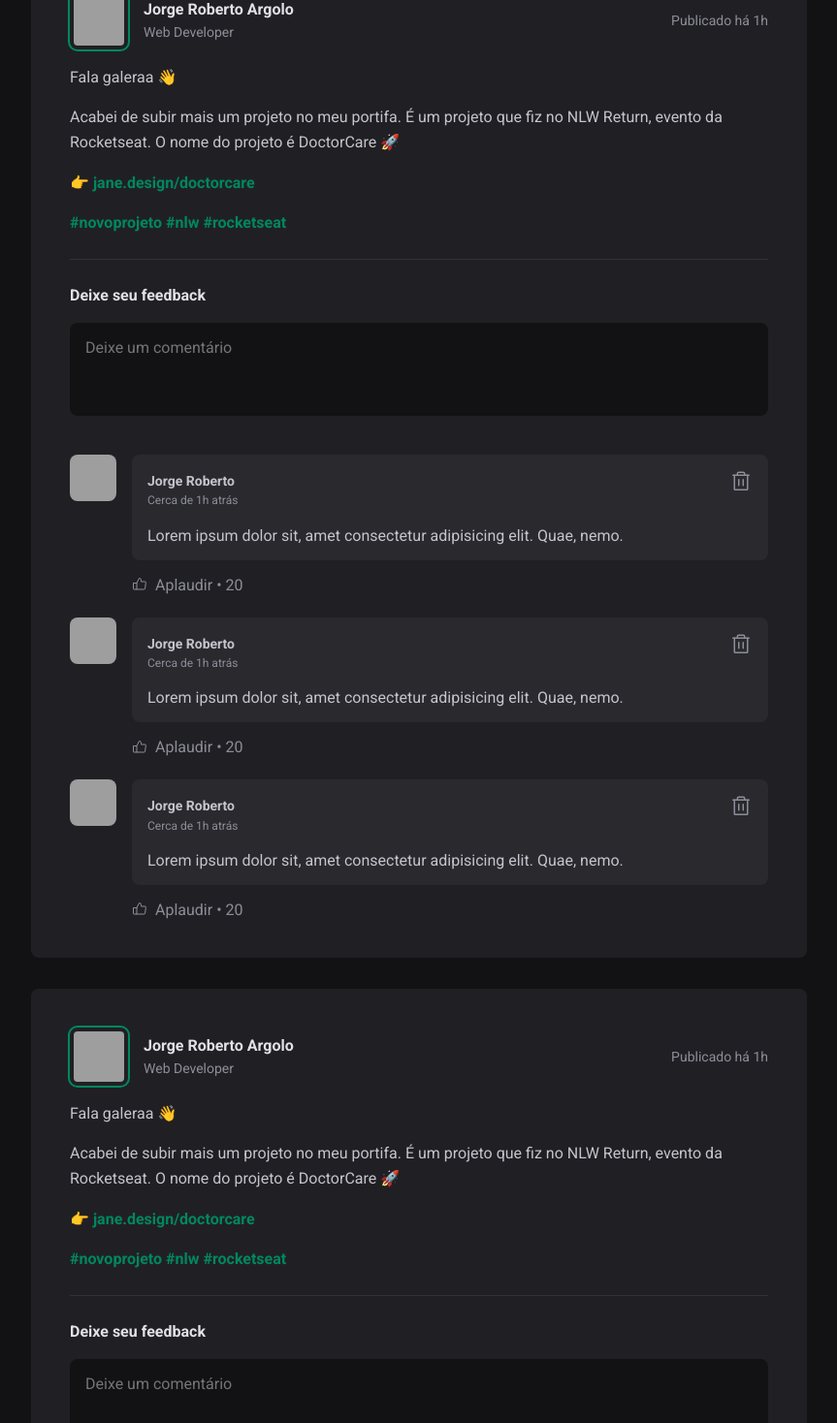
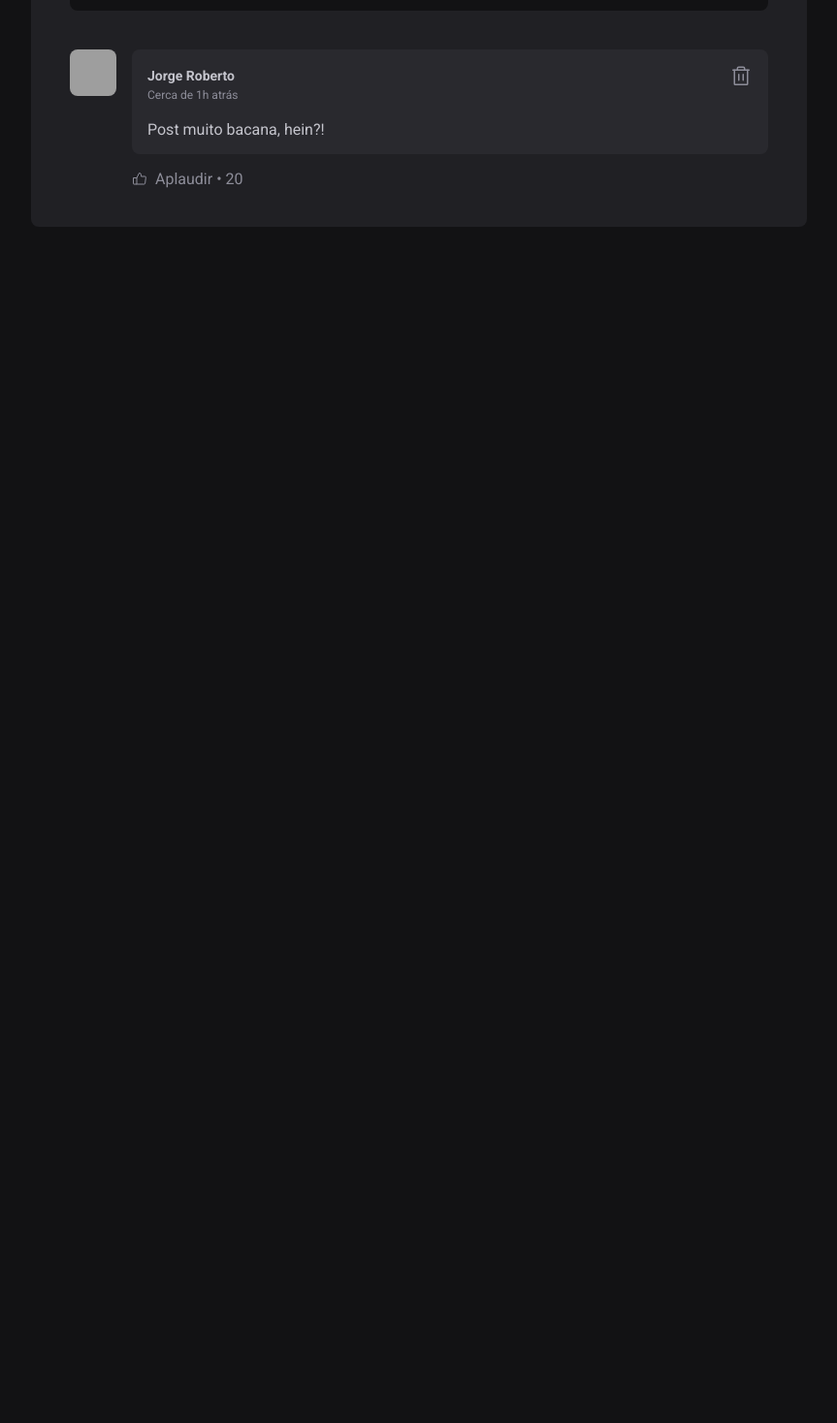
Before and after one commit to JorgeRobertoArgolo/ignite-feed, a React (Vite) app: page / in a window 1280 px wide. Shown: the part 1222-2690 px from the top of the page at 97% size, without its empty margins (352-1215 px from the left). After the commit the page ends 1488 px from the top, so only its background shows below. Built offline with nearby package versions, Linux system fonts and the light colour scheme; grey boxes are pictures that could not be loaded.

Commit message:
feat: adicionando interatividade, possibilitando fazer comentários e apagar comentários
Forma feitas essas funcionalidades usando useState e atributo key

```diff
--- a/package.json
+++ b/package.json
@@ -11,6 +11,7 @@
   },
   "dependencies": {
     "@phosphor-icons/react": "^2.1.10",
+    "date-fns": "^4.1.0",
     "phosphor-react": "^1.4.1",
     "react": "^19.1.1",
     "react-dom": "^19.1.1"
--- a/src/App.jsx
+++ b/src/App.jsx
@@ -3,6 +3,38 @@
 import './global.css'
 import styles from './App.module.css'
 import { Post } from './components/Post'
+
+const posts = [
+  {
+    id: 1,
+    author: {
+      avatarUrl: 'https://github.com/JorgeRobertoArgolo.png',
+      name: 'Jorge Roberto Argolo',
+      role: 'Web Developer'
+    },
+    content: [
+      {type: 'paragraph', content: 'Fala galeraa 👋', },
+      {type: 'paragraph', content: 'Acabei de subir mais um projeto no meu portifa. É um projeto que fiz no NLW Return, evento da Rocketseat. O nome do projeto é DoctorCare 🚀', },
+      {type: 'link', content: 'jane.design/doctorcare', },
+    ],
+    publishedAt: new Date('2025-10-28 20:00:00')
+  },
+
+  {
+    id: 2,
+    author: {
+      avatarUrl: 'https://github.com/maykbrito.png',
+      name: 'Mike brito',
+      role: 'Web Developer'
+    },
+    content: [
+      {type: 'paragraph', content: 'Fala galeraa 👋', },
+      {type: 'paragraph', content: 'Acabei de subir mais um projeto no meu portifa. É um projeto que fiz no NLW Return, evento da Rocketseat. O nome do projeto é DoctorCare 🚀', },
+      {type: 'link', content: 'jane.design/doctorcare', },
+    ],
+    publishedAt: new Date('2025-10-30 20:00:00')
+  },
+];
 
 function App() {
 
@@ -13,9 +45,16 @@
       <div className={styles.wrapper}>
         <Sidebar />
         <main>
-          <Post />
-          <Post />
-          <Post />
+          {posts.map(post => {
+            return (
+              <Post
+                key={post.id}
+                author={post.author}
+                content={post.content}
+                publishedAt={post.publishedAt}
+              />
+            )
+          })}
         </main>
       </div>
     </>
--- a/src/components/Comment.jsx
+++ b/src/components/Comment.jsx
@@ -2,7 +2,15 @@
 import styles from './Comment.module.css'
 import { Avatar } from './Avatar'
 
-export function Comment () {
+export function Comment ({
+    content,
+    onDeleteComment
+}) {
+
+    function handleDeleteComment () {
+        onDeleteComment(content);
+    }
+
     return (
         <div className={styles.comment}>
             <Avatar hasBorder={false} src="https://github.com/JorgeRobertoArgolo.png" />
@@ -19,13 +27,13 @@
                             </time>
                         </div>
 
-                        <button title='Deletar comentário'>
+                        <button onClick={handleDeleteComment} title='Deletar comentário'>
                             <Trash size={24}/>
                         </button>
 
                     </header>
                     <p>
-                        Lorem ipsum dolor sit, amet consectetur adipisicing elit. Quae, nemo.
+                        {content}
                     </p>
                 </div>
                 <footer>
--- a/src/components/Post.jsx
+++ b/src/components/Post.jsx
@@ -1,47 +1,85 @@
+import { add, format, formatDistanceToNow } from 'date-fns';
+import ptBR from 'date-fns/locale/pt-BR'
+
 import styles from './Post.module.css'
 import { Comment } from "./Comment";
 import { Avatar } from "./Avatar"
+import { useState } from 'react';
 
-export function Post () {
+export function Post ({
+    author,
+    content,
+    publishedAt
+}) {
+
+    const [comments, setComments] = useState([
+        'Post muito bacana, hein?!'
+    ]);
+
+    const [newCommentText, setNewCommentText] = useState('');
+
+    const publishedDateFormatted = format(publishedAt, "d 'de' LLLL 'às' H:mm'h'", {locale: ptBR,});
+
+    const publishedDateRelativeToNow = formatDistanceToNow(publishedAt, {locale: ptBR, addSuffix: true})
+
+    function handleCreateNewComment () {
+        event.preventDefault();
+        setComments([...comments, newCommentText]);
+        setNewCommentText('');
+    }
+
+    function handleNewCommentChange () {
+        setNewCommentText(event.target.value);
+    }
+
+    function deleteComment (commentToDelete) {
+        const commentsWithoutDeletedOne = comments.filter(
+            comment => {
+                return comment !== commentToDelete
+            }
+        );
+        setComments(commentsWithoutDeletedOne);
+    }
+
     return (
         <article className={styles.post}>
             <header>
                 <div className={styles.author}>
                     <Avatar
-                        src="https://github.com/JorgeRobertoArgolo.png"
+                        src={author.avatarUrl}
                     />
                     <div className={styles.authorInfo}>
-                        <strong>Jorge Roberto Argolo</strong>
-                        <span>Web Developer</span>
+                        <strong>{author.name}</strong>
+                        <span>{author.role}</span>
                     </div>
                 </div>
                 <time
-                    title='28 de Outubro as 12h'
-                    dateTime='2025-10-28 12:00:30'
+                    title={publishedDateFormatted}
+                    dateTime={publishedAt.toISOString()}
                 >
-                    Publicado há 1h
+                    {publishedDateRelativeToNow}
                 </time>
             </header>
 
             <div className={styles.content}>
-                <p>Fala galeraa 👋</p>
-
-                <p>Acabei de subir mais um projeto no meu portifa. É um projeto que fiz no NLW Return, evento da Rocketseat. O nome do projeto é DoctorCare 🚀</p>
-
-                <p>
-                    <a href="">👉 jane.design/doctorcare</a>
-                </p>
-
-                <p>
-                    <a href="">#novoprojeto </a>
-                    <a href="">#nlw </a>
-                    <a href="">#rocketseat</a>
-                </p>
+                {content.map(line => {
+                    if (line.type === 'paragraph') {
+                        return <p key={line.content}>{line.content}</p>
+                    }
+                    if (line.type === 'link') {
+                        return <p key={line.content}><a  href="#">{line.content}</a></p>
+                    }
+                })}
             </div>
 
-            <form className={styles.commentForm}>
+            <form onSubmit={handleCreateNewComment} className={styles.commentForm}>
                 <strong>Deixe seu feedback</strong>
-                <textarea placeholder='Deixe um comentário'/>
+                <textarea
+                    name="comment"
+                    value={newCommentText}
+                    onChange={handleNewCommentChange}
+                    placeholder='Deixe um comentário'
+                />
 
                 <footer>
                     <button type="submit">Comentário</button>
@@ -50,9 +88,15 @@
 
 
             <div className={styles.commentList}>
-                <Comment />
-                <Comment />
-                <Comment />
+                {comments.map((comment) => {
+                    return (
+                        <Comment
+                            key={comment}
+                            content={comment}
+                            onDeleteComment={deleteComment}
+                        />
+                    )
+                })}
             </div>
         </article>
     )
```
Also changed, not shown: 1 other file (tests, documents, lock files or other folders).
